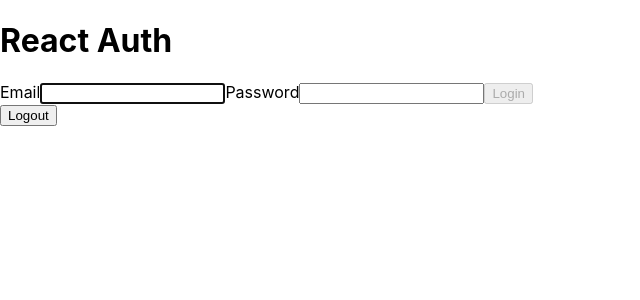
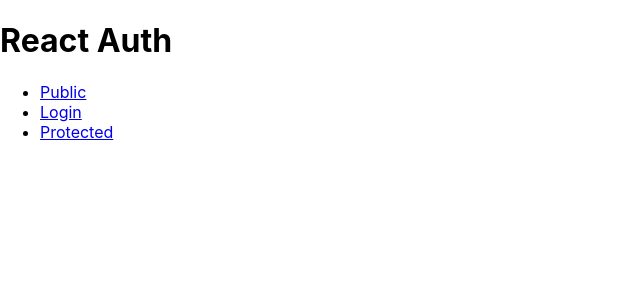
Before and after one commit to imadcollin/react-auth, a React (Create React App) app: page / in a window 1280 px wide. Shown: the top 300 px of the page, without its empty margins (0-640 px from the left). Built offline with nearby package versions, Linux system fonts and the light colour scheme.

Commit message:
Add initial protect route

```diff
--- a/src/App.js
+++ b/src/App.js
@@ -1,12 +1,53 @@
 import Login from "./Components/login";
 import Logout from "./Components/logout";
 
+import {
+  BrowserRouter as Router,
+  Route,
+  Link,
+  Redirect,
+} from "react-router-dom";
+
 function App() {
+  function Home() {
+    return <h2>Public</h2>;
+  }
+
+  function Protect() {
+    return <h2>Protected</h2>;
+  }
+
+  const PrivateRoute = ({ component: Component, ...rest }) => (
+    <Route {...rest} render={(props) => <Redirect to="/login" />} />
+  );
+
   return (
     <div className="App">
       <h1>React Auth</h1>
-      <Login></Login>
-      <Logout></Logout>
+      <Router>
+        <div>
+          <nav>
+            <ul>
+              <li>
+                <Link to="/home">Public</Link>
+              </li>
+              <li>
+                <Link to="/login">Login</Link>
+              </li>
+              <li>
+                <Link to="/protect">Protected</Link>
+              </li>
+            </ul>
+          </nav>
+
+          <Route path="/home" component={Home} />
+          <Route path="/login" component={Login} />
+          <PrivateRoute path="/protect" component={Protect} />
+        </div>
+      </Router>
+
+      {/* <Login></Login>
+      <Logout></Logout> */}
     </div>
   );
 }
```
